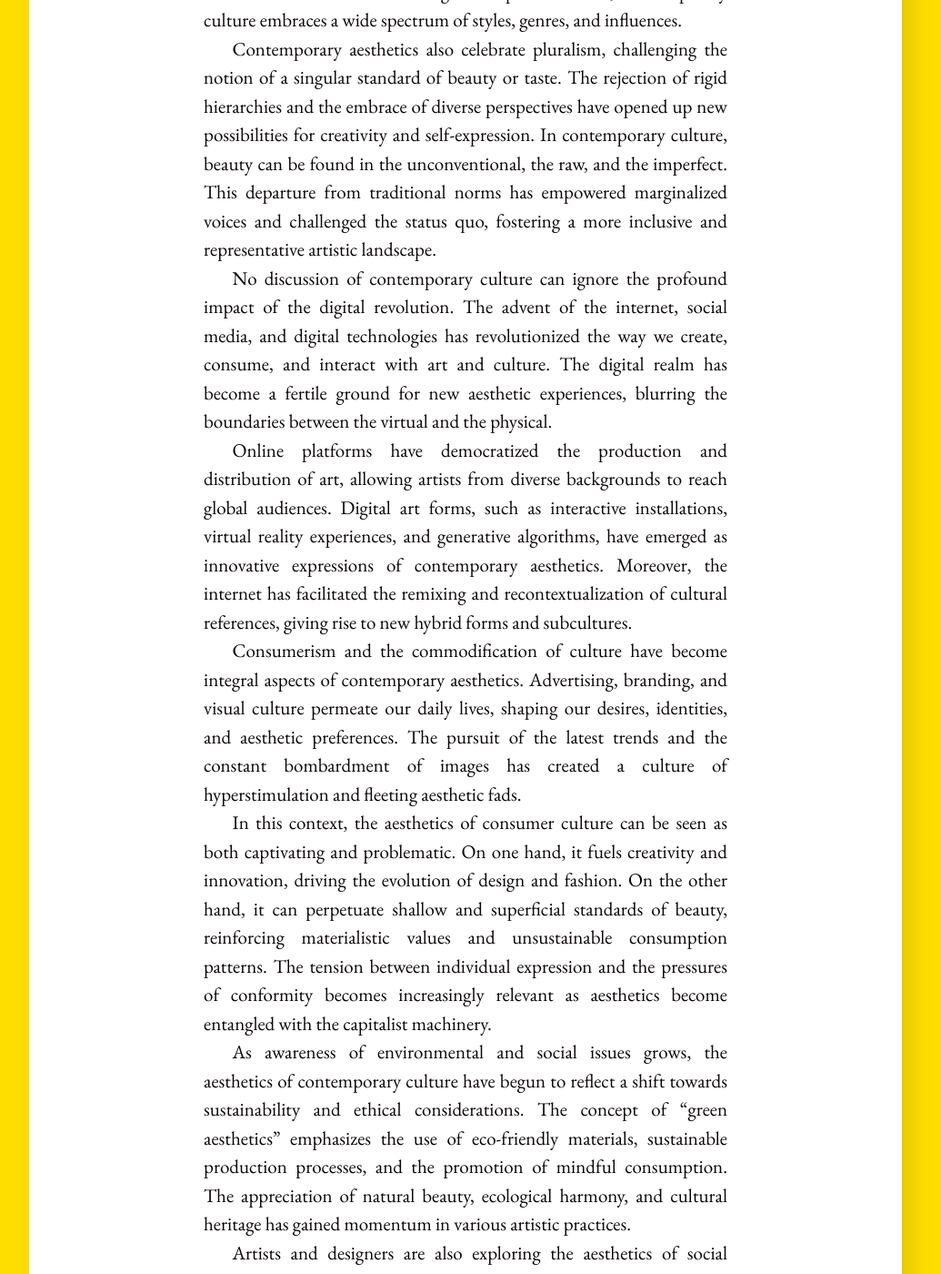
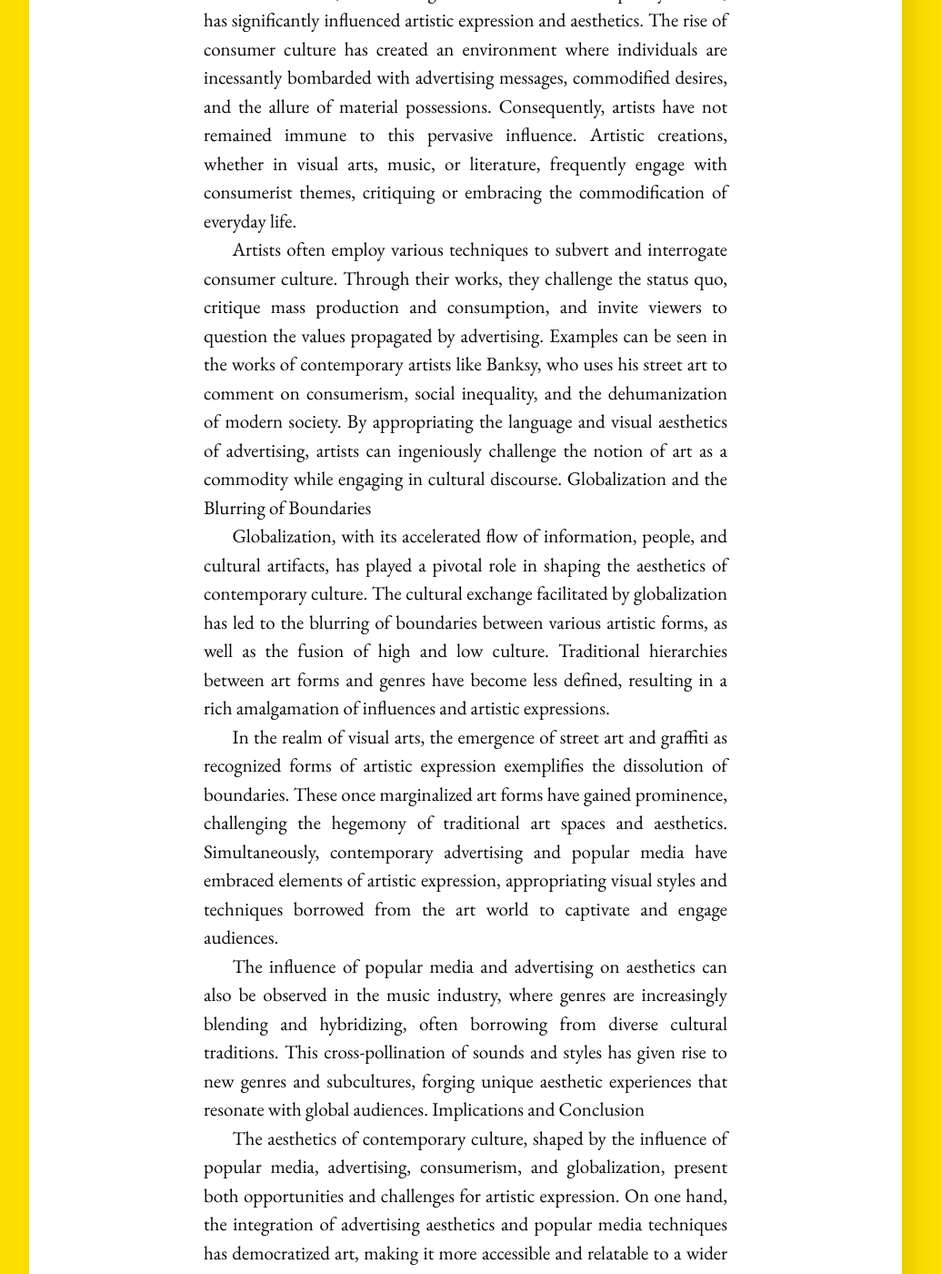
Before and after one commit to iamarishi/iamarishi.github.io, a Jekyll site: the page built from _posts/2023-06-03-contemporary-culture.md, in a window 1280 px wide and 1400 px high, scrolled down 799 px. Shown: the whole window at 91% size, without its empty margins (128-1163 px from the left). Built offline with Jekyll 4.4.1, drawn with Linux system fonts in a browser that asks for light colours; some of the changed text lies outside the part shown.

Commit message:
update changes

```diff
--- a/_posts/2023-06-03-contemporary-culture.md
+++ b/_posts/2023-06-03-contemporary-culture.md
@@ -4,24 +4,23 @@
 categories: art
 ---
 
-In the ever-evolving landscape of contemporary culture, aesthetics play a significant role in shaping our perceptions, values, and experiences. The term "aesthetics" encompasses the principles and philosophy of beauty, art, and taste. It is a reflection of the cultural zeitgeist and a lens through which we interpret and appreciate the world around us.
+Contemporary culture is a dynamic tapestry woven with threads of popular media, advertising, consumerism, globalization, and the intermingling of high and low culture. As a highly educated PhD student of Stanford <mark><small>(Just Kidding!)</small></mark>, I aim to delve into the intricate relationship between these elements and their impact on artistic expression and aesthetics. By examining the role of popular media and advertising in shaping contemporary culture, this essay seeks to illuminate the profound influence they exert on artistic practices, while also exploring the underlying implications of consumerism and globalization in this context.
+Consumerism and Artistic Expression
 
-One of the defining characteristics of contemporary culture is its remarkable diversity. We live in a globalized world, where information and ideas can be easily shared across borders and cultures. This interconnectedness has given rise to a rich tapestry of artistic expressions, cultural traditions, and aesthetic movements. From traditional art forms to avant-garde experimentation, contemporary culture embraces a wide spectrum of styles, genres, and influences.
+Consumerism, as a defining characteristic of contemporary culture, has significantly influenced artistic expression and aesthetics. The rise of consumer culture has created an environment where individuals are incessantly bombarded with advertising messages, commodified desires, and the allure of material possessions. Consequently, artists have not remained immune to this pervasive influence. Artistic creations, whether in visual arts, music, or literature, frequently engage with consumerist themes, critiquing or embracing the commodification of everyday life.
 
-Contemporary aesthetics also celebrate pluralism, challenging the notion of a singular standard of beauty or taste. The rejection of rigid hierarchies and the embrace of diverse perspectives have opened up new possibilities for creativity and self-expression. In contemporary culture, beauty can be found in the unconventional, the raw, and the imperfect. This departure from traditional norms has empowered marginalized voices and challenged the status quo, fostering a more inclusive and representative artistic landscape.
+Artists often employ various techniques to subvert and interrogate consumer culture. Through their works, they challenge the status quo, critique mass production and consumption, and invite viewers to question the values propagated by advertising. Examples can be seen in the works of contemporary artists like Banksy, who uses his street art to comment on consumerism, social inequality, and the dehumanization of modern society. By appropriating the language and visual aesthetics of advertising, artists can ingeniously challenge the notion of art as a commodity while engaging in cultural discourse.
+Globalization and the Blurring of Boundaries
 
-No discussion of contemporary culture can ignore the profound impact of the digital revolution. The advent of the internet, social media, and digital technologies has revolutionized the way we create, consume, and interact with art and culture. The digital realm has become a fertile ground for new aesthetic experiences, blurring the boundaries between the virtual and the physical.
+Globalization, with its accelerated flow of information, people, and cultural artifacts, has played a pivotal role in shaping the aesthetics of contemporary culture. The cultural exchange facilitated by globalization has led to the blurring of boundaries between various artistic forms, as well as the fusion of high and low culture. Traditional hierarchies between art forms and genres have become less defined, resulting in a rich amalgamation of influences and artistic expressions.
 
-Online platforms have democratized the production and distribution of art, allowing artists from diverse backgrounds to reach global audiences. Digital art forms, such as interactive installations, virtual reality experiences, and generative algorithms, have emerged as innovative expressions of contemporary aesthetics. Moreover, the internet has facilitated the remixing and recontextualization of cultural references, giving rise to new hybrid forms and subcultures.
+In the realm of visual arts, the emergence of street art and graffiti as recognized forms of artistic expression exemplifies the dissolution of boundaries. These once marginalized art forms have gained prominence, challenging the hegemony of traditional art spaces and aesthetics. Simultaneously, contemporary advertising and popular media have embraced elements of artistic expression, appropriating visual styles and techniques borrowed from the art world to captivate and engage audiences.
 
-Consumerism and the commodification of culture have become integral aspects of contemporary aesthetics. Advertising, branding, and visual culture permeate our daily lives, shaping our desires, identities, and aesthetic preferences. The pursuit of the latest trends and the constant bombardment of images has created a culture of hyperstimulation and fleeting aesthetic fads.
+The influence of popular media and advertising on aesthetics can also be observed in the music industry, where genres are increasingly blending and hybridizing, often borrowing from diverse cultural traditions. This cross-pollination of sounds and styles has given rise to new genres and subcultures, forging unique aesthetic experiences that resonate with global audiences.
+Implications and Conclusion
 
-In this context, the aesthetics of consumer culture can be seen as both captivating and problematic. On one hand, it fuels creativity and innovation, driving the evolution of design and fashion. On the other hand, it can perpetuate shallow and superficial standards of beauty, reinforcing materialistic values and unsustainable consumption patterns. The tension between individual expression and the pressures of conformity becomes increasingly relevant as aesthetics become entangled with the capitalist machinery.
+The aesthetics of contemporary culture, shaped by the influence of popular media, advertising, consumerism, and globalization, present both opportunities and challenges for artistic expression. On one hand, the integration of advertising aesthetics and popular media techniques has democratized art, making it more accessible and relatable to a wider audience. It has also opened up new avenues for artists to engage with societal issues, provoke critical thought, and challenge dominant narratives.
 
-As awareness of environmental and social issues grows, the aesthetics of contemporary culture have begun to reflect a shift towards sustainability and ethical considerations. The concept of "green aesthetics" emphasizes the use of eco-friendly materials, sustainable production processes, and the promotion of mindful consumption. The appreciation of natural beauty, ecological harmony, and cultural heritage has gained momentum in various artistic practices.
+However, the proliferation of consumer culture and the commodification of art raise concerns about the co-optation and dilution of artistic integrity. The increasing reliance on commercial endorsements and sponsorship can potentially compromise artistic freedom and authenticity, leading to a homogenization of artistic expression.
 
-Artists and designers are also exploring the aesthetics of social justice, activism, and inclusivity. From public art installations addressing systemic inequalities to fashion collections promoting body positivity and diversity, contemporary aesthetics are increasingly intertwined with a commitment to social change. This intersection between art and activism challenges conventional notions of beauty, encouraging dialogue and fostering empathy.
-
-### ...
-
-The aesthetics of contemporary culture are multifaceted, dynamic, and ever-evolving. They reflect the diversity, technological advancements, and social transformations of our time. As we navigate the complexities of a globalized world, it is essential to critically engage with the aesthetics that shape our cultural landscape. By embracing diversity, challenging traditional norms, and considering ethical implications, we can foster a more inclusive, sustainable, and meaningful aesthetics of contemporary culture.
+The aesthetics of contemporary culture are inextricably linked to the influence of popular media, advertising, consumerism, globalization, and the blurring of boundaries between high and low culture. While artists navigate this complex landscape, they continue to harness the power of aesthetics to provoke, critique, and reflect the multifaceted nature of our contemporary existence. By critically examining and engaging with these dynamics, artists contribute to a deeper understanding of the world we inhabit, challenging our perceptions, and inspiring new artistic possibilities.
```
